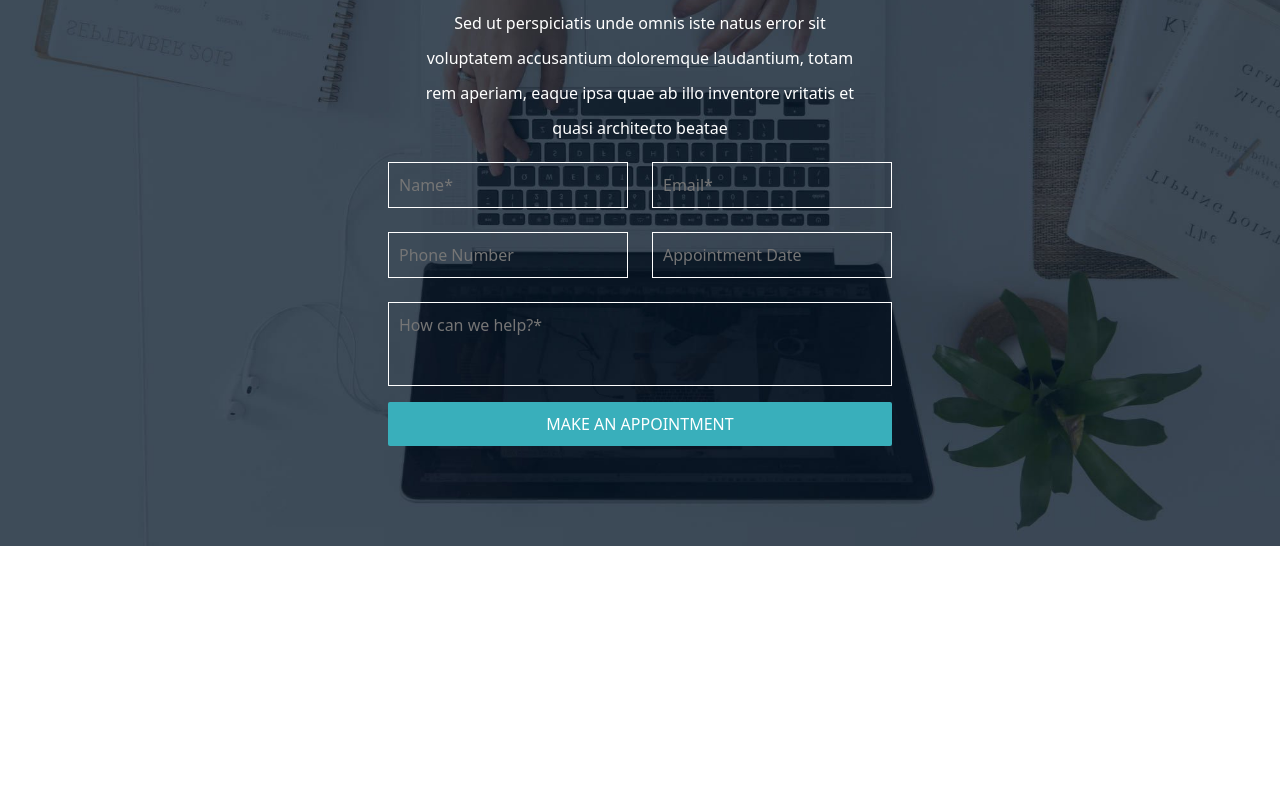
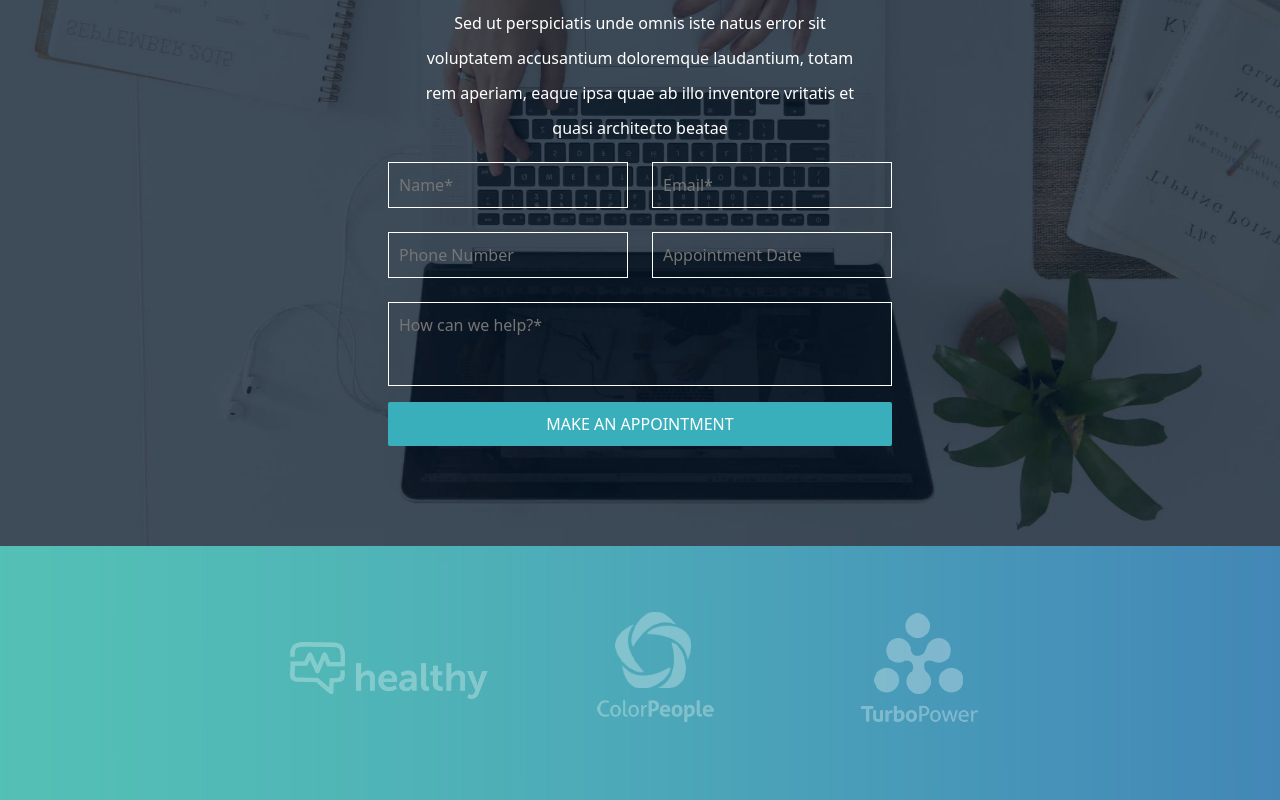
Before and after one commit to WalterFrongia/proj-html-vuejs, a Vue app: page / in a window 1280 px wide. Shown: the part 5739-6539 px from the top of the page. Before the commit the page ends 6285 px from the top, so only its background shows below. Built offline with nearby package versions, Linux system fonts and the light colour scheme.

Commit message:
Implementate img icone in interactiveIcon component

```diff
--- a/src/components/InteractiveIcon.vue
+++ b/src/components/InteractiveIcon.vue
@@ -1,7 +1,26 @@
 <template>
     <div id="my-wrapping-interactive-icon-section">
         <div id="my-interactive-icon-section">
-
+            <div class="row text-center">
+                <div class="col-4">
+                    <img src="../assets/images/client-logos-1.png" alt="">
+                </div>
+                <div class="col-4">
+                    <img src="../assets/images/client-logos-4.png" alt="">
+                </div>
+                <div class="col-4">
+                    <img src="../assets/images/client-logos-3.png" alt="">
+                </div>
+                 <!-- <div class="col-4">
+                    <img src="../assets/images/client-logos-1-200x188.png" alt="">
+                </div>
+                <div class="col-4">
+                    <img src="../assets/images/client-logos-4-200x188.png" alt="">
+                </div>
+                <div class="col-4">
+                    <img src="../assets/images/client-logos-3-200x188.png" alt="">
+                </div> -->
+            </div>
         </div>
     </div>
 </template>
@@ -15,4 +34,12 @@ export default {
 <style lang="scss" scoped>
 @import "../style/variables.scss";
 
+#my-wrapping-interactive-icon-section{
+    background-image: url(../assets/images/rgb-gradient-bar-for-logo-carrasel.jpg);
+}
+
+#my-interactive-icon-section{
+    margin: auto;
+    width: $primaryWidth;
+}
 </style>
```
